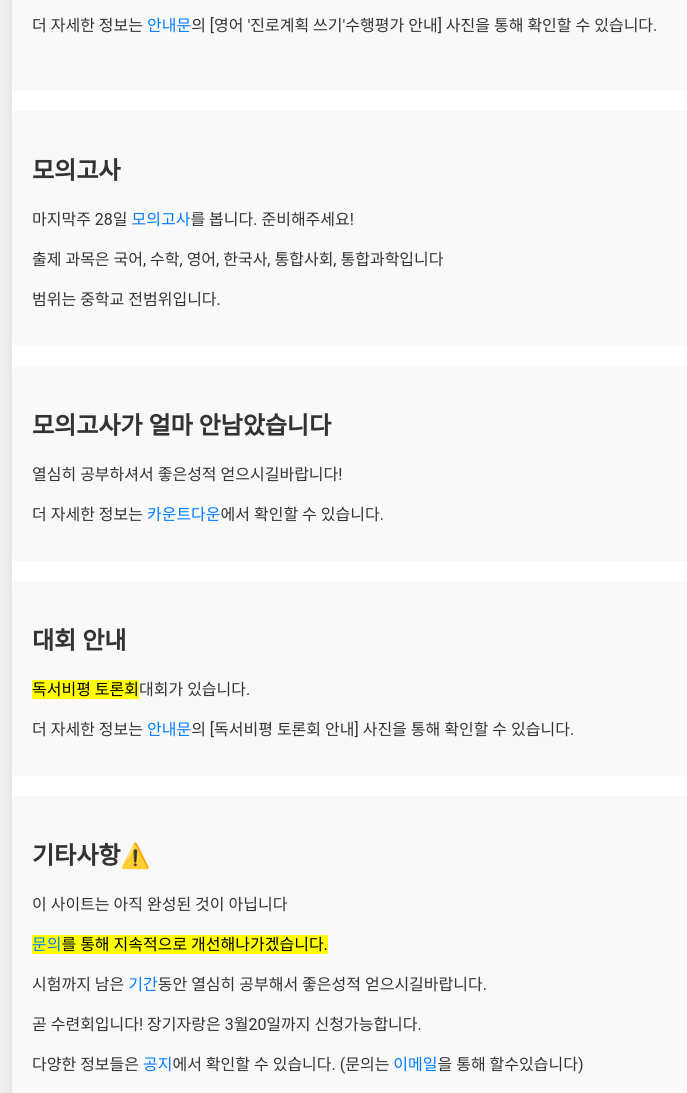
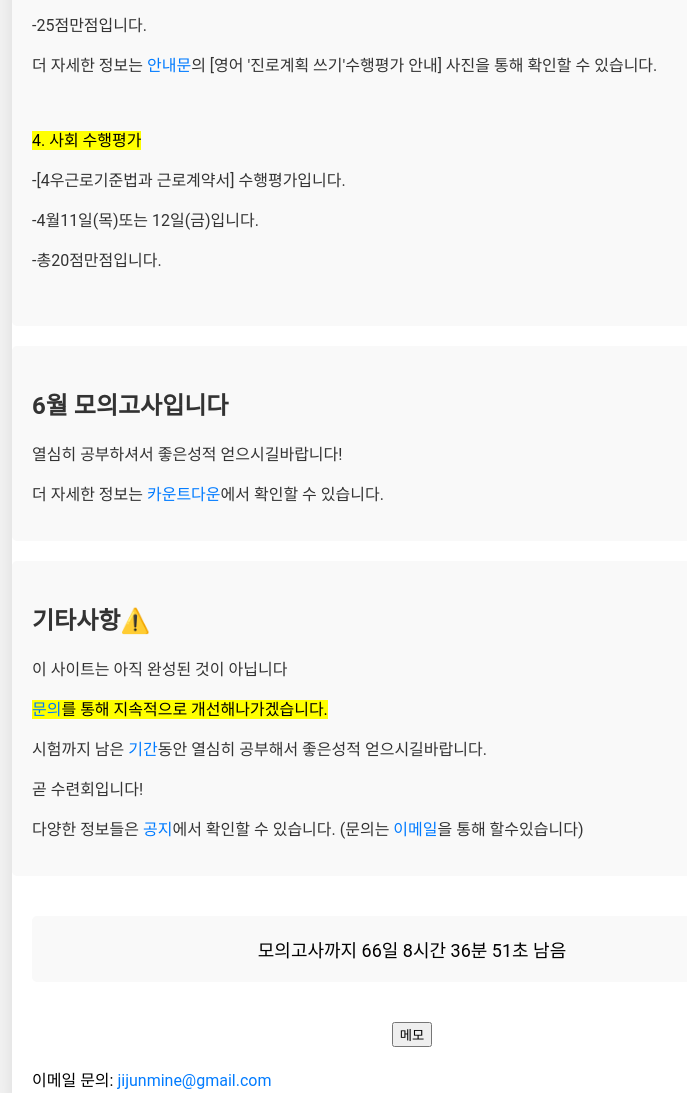
Before and after one commit to nyoni28/Jeodong, a plain HTML site: page index.html in a window 1280 px wide. Shown: the part 2180-3273 px from the top of the page, without its empty margins (228-915 px from the left). Drawn offline with Linux system fonts and the light colour scheme.

Commit message:
Update index.html

```diff
--- a/index.html
+++ b/index.html
@@ -381,12 +381,14 @@ a:hover {
     <!-- 상세 설명 -->
     <div id="important-info" class="detail">
         <h2>중요한 안내</h2>
-        <p>이번 주에는 수행평가가 있습니다. 준비해주세요.</p>
+        <p>이번 주에는 수련회를 갑니다.</p>
+
         <p><mark>1. 기술&가정 수행평가</mark></p>
         <p>-[첨단 기술 소개하기] 수행평가입니다.</p>
         <p>-발표는 4월 1일부터 시작합니다.</p>
         <p>-25점만점에 기본점수 6점입니다.</p>
-        <p>-준비물 ppt는 <a class="link" href="mailto:jiiihntt@korea.kr">jiiihntt@korea.kr</a>을 통해 제출해야합니다..</p>
+        <p>-준비물 ppt는 <a class="link" href="mailto:jiihntt@korea.kr">jiihntt@korea.kr</a>을 통해 제출해야합니다.(마감)</p>
+        <p>-발표준비가 필요합니다</p>
         <p>더 자세한 정보는 <a href="#image-container">안내문</a>의 [첨단 기술 소개하기 안내] 사진을 통해 확인할 수 있습니다.</p>
     </div>
 
@@ -411,34 +413,26 @@ a:hover {
         <p>-25점만점입니다.</p>
         <p>더 자세한 정보는 <a href="#image-container">안내문</a>의 [영어 '진로계획 쓰기'수행평가 안내] 사진을 통해 확인할 수 있습니다.</p>
         <br>
-    </div>
-
-    <div id="new-project" class="detail">
-        <h2>모의고사</h2>
-        <p>마지막주 28일 <a href="#new-event">모의고사</a>를 봅니다. 준비해주세요!</p>
-        <p>출제 과목은 국어, 수학, 영어, 한국사, 통합사회, 통합과학입니다</p>
-        <p>범위는 중학교 전범위입니다.</p>
+        <p><mark>4. 사회 수행평가</mark></p>
+        <p>-[4우근로기준법과 근로계약서] 수행평가입니다.</p>
+        <p>-4월11일(목)또는 12일(금)입니다.</p>
+        <p>-총20점만점입니다.</p>
+        <br>
     </div>
 
     <div id="new-event" class="detail">
-        <h2>모의고사가 얼마 안남았습니다</h2>
+        <h2>6월 모의고사입니다</h2>
         <p>열심히 공부하셔서 좋은성적 얻으시길바랍니다!</p>
         <p>더 자세한 정보는 <a href="#countdown">카운트다운</a>에서 확인할 수 있습니다.</p>
     </div>
 
-
-    <div id="competition" class="detail">
-        <h2>대회 안내</h2>
-        <p><mark>독서비평 토론회</mark>대회가 있습니다.</p>
-        <p>더 자세한 정보는 <a href="#image-container">안내문</a>의 [독서비평 토론회 안내] 사진을 통해 확인할 수 있습니다.</p>
-    </div>
 
     <div id="etc" class="detail">
         <h2>기타사항⚠️</h2>
         <p>이 사이트는 아직 완성된 것이 아닙니다<div class=""></div></p>
         <p><mark><a href="#mail">문의</a>를 통해 지속적으로 개선해나가겠습니다.</mark></p>
         <p>시험까지 남은 <a href="#countdown">기간</a>동안 열심히 공부해서 좋은성적 얻으시길바랍니다.</p>
-        <p>곧 수련회입니다! 장기자랑은 3월20일까지 신청가능합니다.</p>
+        <p>곧 수련회입니다!</p>
         <p>다양한 정보들은 <a href="#announcement">공지</a>에서 확인할 수 있습니다. (문의는 <a href="#mail">이메일</a>을 통해 할수있습니다)</p>
     </div>
 
@@ -532,7 +526,7 @@ function showImage() {
 }
 
 // 모의고사 날짜 설정 (년, 월은 현재로 고정)
-const mockExamDate = new Date('2024-03-28');
+const mockExamDate = new Date('2024-06-04');
 
 function updateCountdown() {
     const now = new Date();
```
